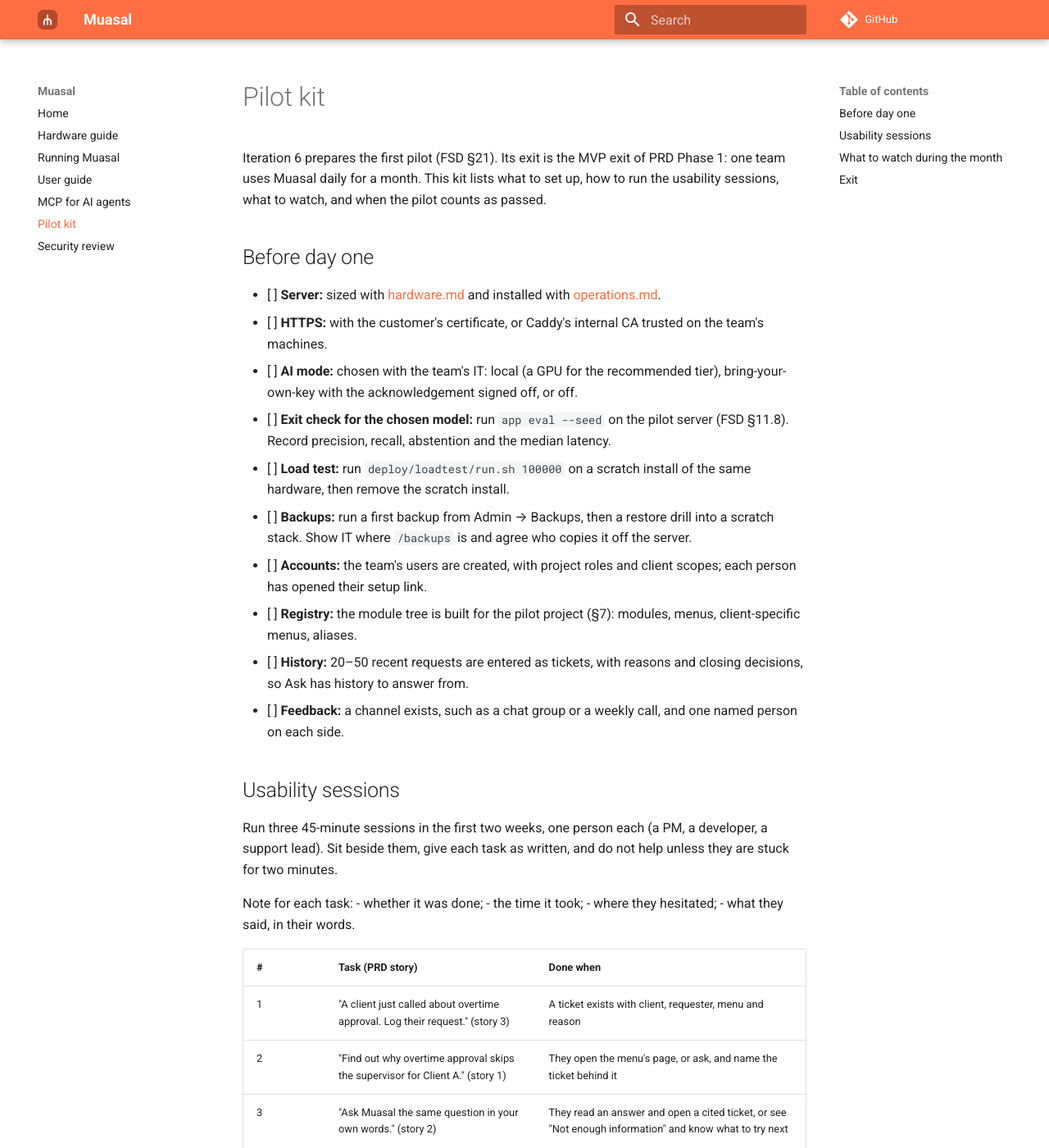
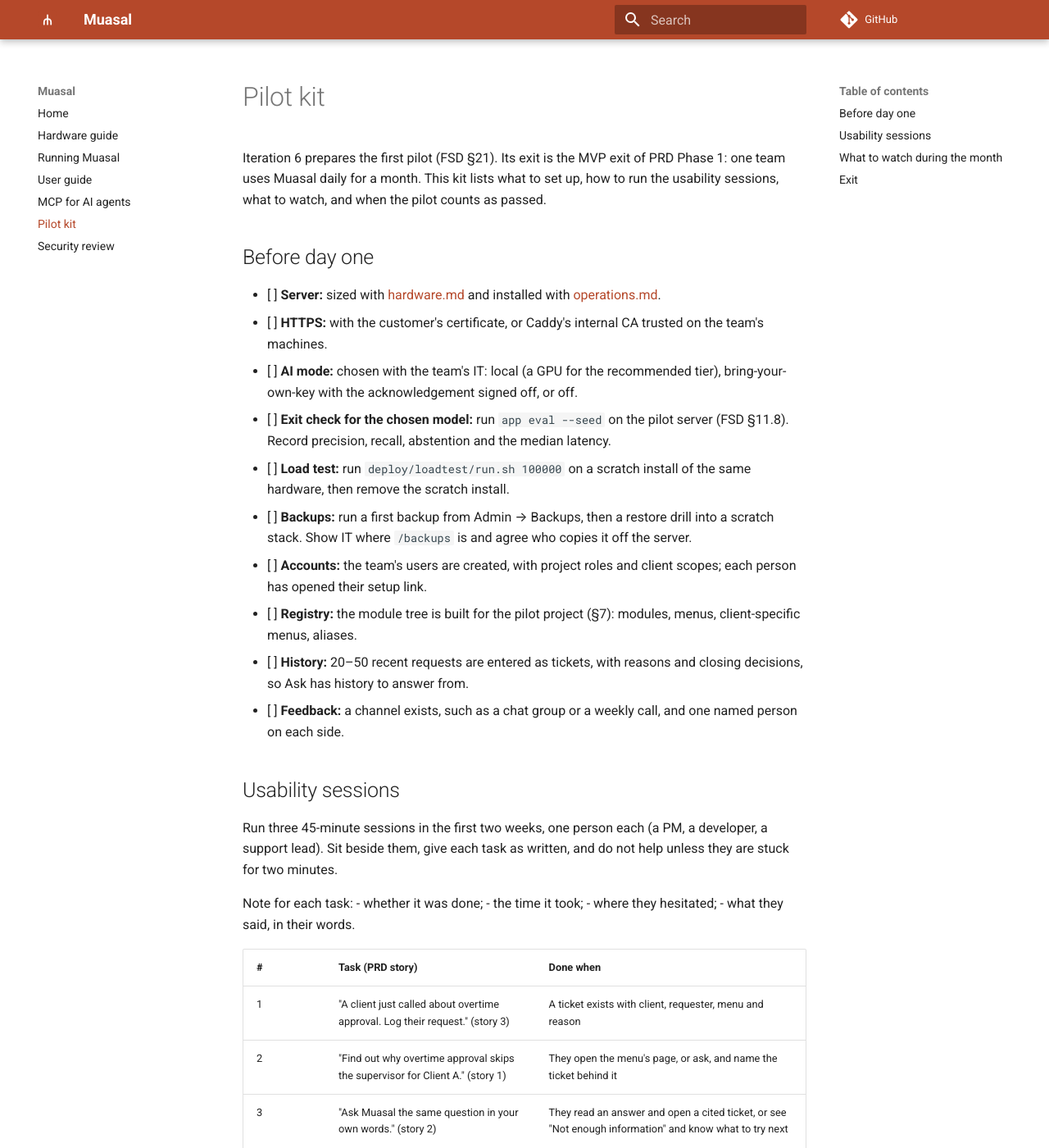
Before and after one commit to Kenzo03/muasal, an MkDocs documentation site: the page built from docs/pilot.md, in a window 1280 px wide and 1400 px high. Shown: the whole window at 82% size. Built offline with MkDocs 1.6.1 and Material for MkDocs 9.7.7, drawn with Linux system fonts in a browser that asks for light colours; comment, search, counter and statistics services are not loaded.

Commit message:
docs: the site uses Muasal's terracotta, not Material's deep orange
Co-Authored-By: Claude Opus 5.5 <noreply@anthropic.com>

```diff
--- /dev/null
+++ b/docs/stylesheets/extra.css
@@ -0,0 +1,7 @@
+/* Muasal's terracotta from the app (web/app/globals.css: --color-accent). */
+:root {
+  --md-primary-fg-color: #b5482a;
+  --md-primary-fg-color--light: #c8603f;
+  --md-primary-fg-color--dark: #9e3d22;
+  --md-accent-fg-color: #9e3d22;
+}
--- a/mkdocs.yml
+++ b/mkdocs.yml
@@ -14,7 +14,10 @@ theme:
     - content.code.copy
     - search.highlight
   palette:
-    primary: deep orange
+    primary: custom # docs/stylesheets/extra.css
+    accent: custom
+extra_css:
+  - stylesheets/extra.css
 markdown_extensions:
   - admonition
   - attr_list # buttons on the home page
```
